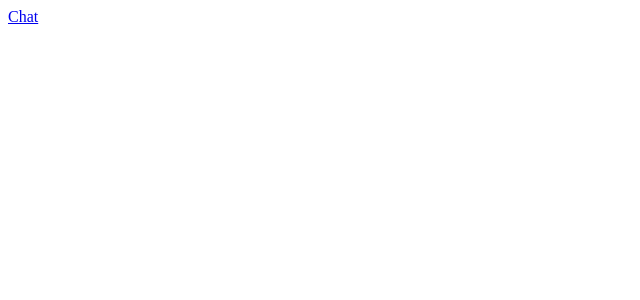
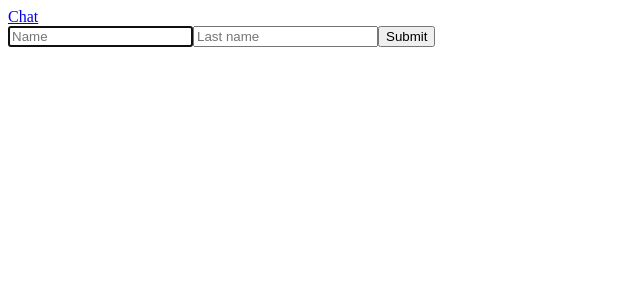
Before and after one commit to RomanSyt/real-time-chat-website, a Next.js app: page /users/create in a window 1280 px wide. Shown: the top 300 px of the page, without its empty margins (0-640 px from the left). Built offline with nearby package versions, Linux system fonts and the light colour scheme.

Commit message:
feat: creat form for user creation

```diff
--- a/db.json
+++ b/db.json
@@ -14,6 +14,11 @@
       "id": "31fd",
       "name": "Jim",
       "last_name": "Halpert"
+    },
+    {
+      "id": "6f32",
+      "name": "Pam",
+      "last_name": "Beesly"
     }
   ]
 }
--- a/src/app/users/create/page.tsx
+++ b/src/app/users/create/page.tsx
@@ -2,6 +2,7 @@
 
 import { useRouter } from "next/navigation";
 import { useState, useTransition } from "react";
+import type { FormEvent, ChangeEvent } from "react";
 
 const initUser: Partial<User> = { name: "", last_name: "" };
 
@@ -14,7 +15,64 @@
 
   const isMutating = isFetching || isPending;
 
-  return <main></main>;
+  const handleSubmit = async (event: FormEvent<HTMLFormElement>) => {
+    event.preventDefault();
+
+    setIsFetching(true);
+
+    const api = await fetch("http://127.0.0.1:3500/users", {
+      method: "POST",
+      headers: {
+        "Content-Type": "application/json",
+      },
+      body: JSON.stringify(user),
+    });
+
+    await api.json();
+
+    setIsFetching(false);
+
+    startTransition(() => router.push("/users"));
+  };
+
+  const handleChange = (event: ChangeEvent<HTMLInputElement>) => {
+    const { name, value } = event.target;
+
+    setUser((prevUser) => ({
+      ...prevUser,
+      [name]: value,
+    }));
+  };
+
+  return (
+    <main>
+      <form onSubmit={handleSubmit}>
+        <input
+          type="text"
+          id="name"
+          name="name"
+          value={user.name}
+          onChange={handleChange}
+          disabled={isMutating}
+          placeholder="Name"
+          autoFocus
+        />
+        <input
+          type="text"
+          id="last_name"
+          name="last_name"
+          value={user.last_name}
+          onChange={handleChange}
+          disabled={isMutating}
+          placeholder="Last name"
+        />
+
+        <button type="submit" disabled={isMutating}>
+          Submit
+        </button>
+      </form>
+    </main>
+  );
 };
 
 export default CreateUserPage;
```
